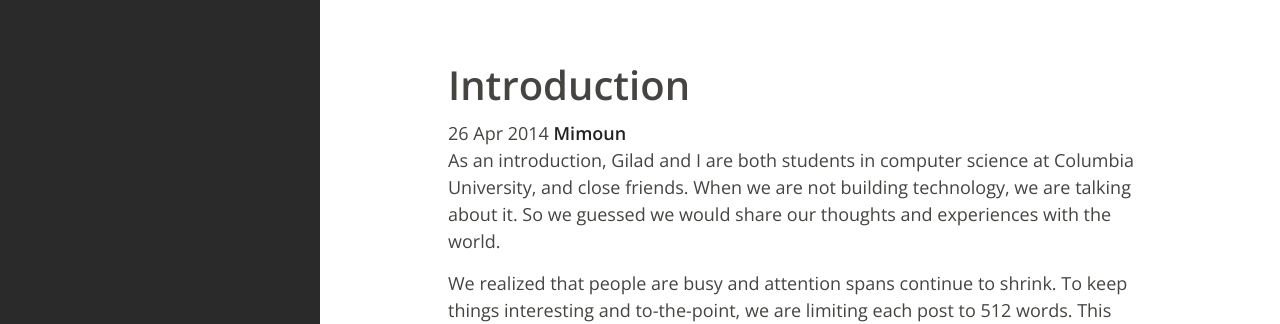
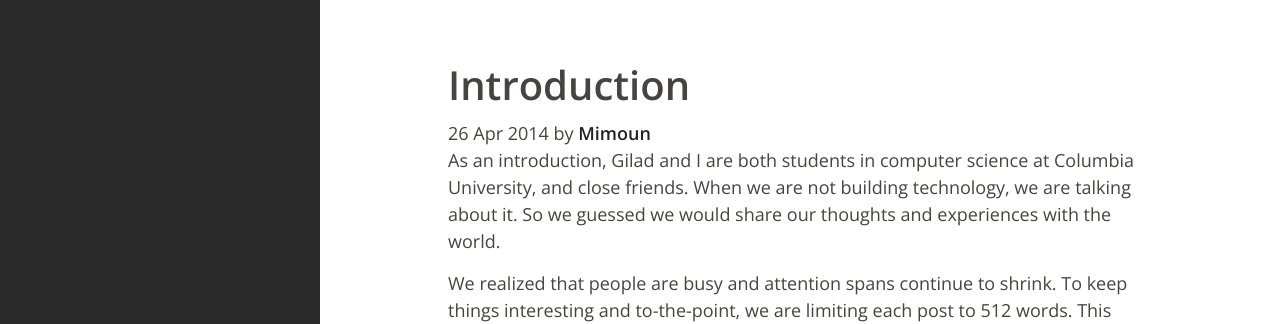
Before and after one commit to 512tech/512tech.github.io, a Jekyll site: the page built from _posts/2014-4-26-intro.md, in a window 1280 px wide. Shown: the top 324 px of the page. Built offline with Jekyll 4.4.1, drawn with Linux system fonts in a browser that asks for light colours; Markdown is read by kramdown in place of the engine named in the settings.

Commit message:
fix author

```diff
--- a/_layouts/post.html
+++ b/_layouts/post.html
@@ -4,7 +4,7 @@ layout: default
 
 <div class="post">
   <h1>{{ page.title }}</h1>
-  <span class="post-date-author">{{ page.date | date_to_string }} <a href="#">{{ page.author }}</a></span>
+  <span class="post-date-author">{{ page.date | date_to_string }} by <a href="#">{{ page.author }}</a></span>
   {{ content }}
 </div>
 
```
